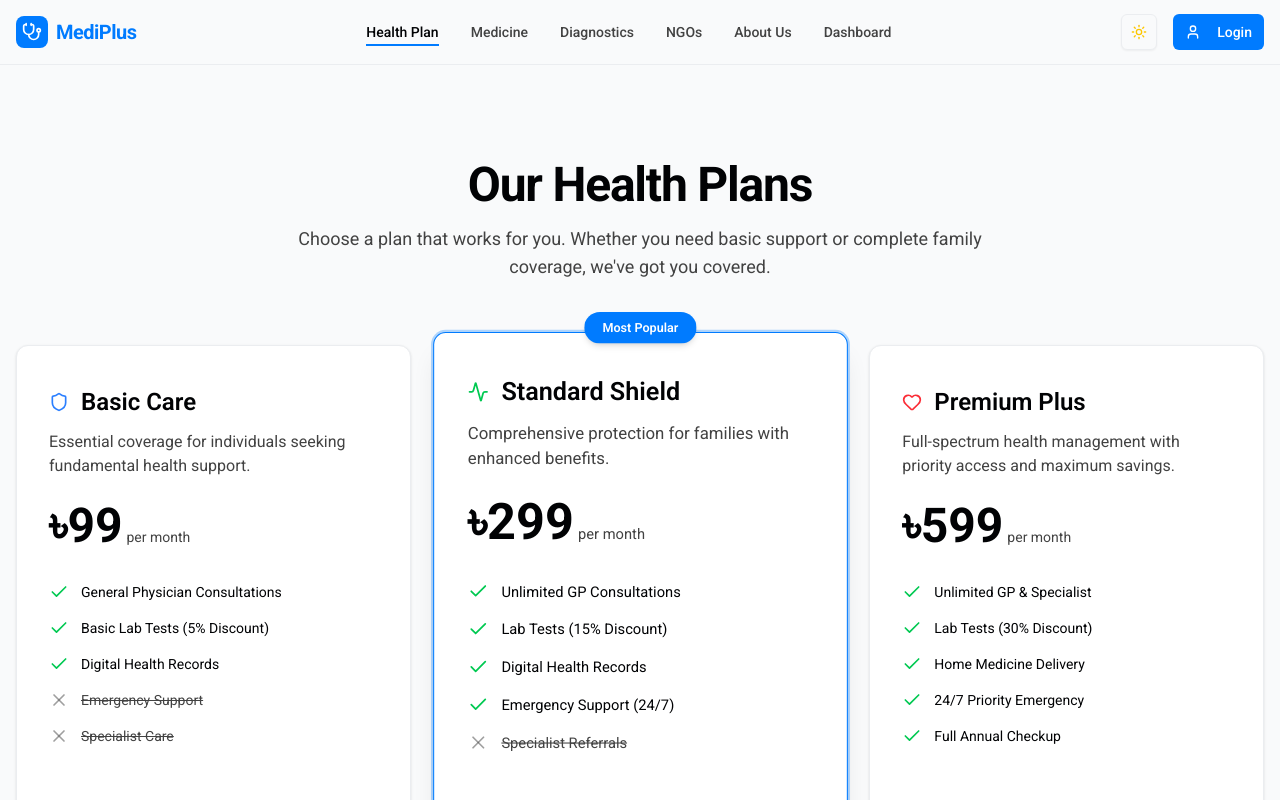
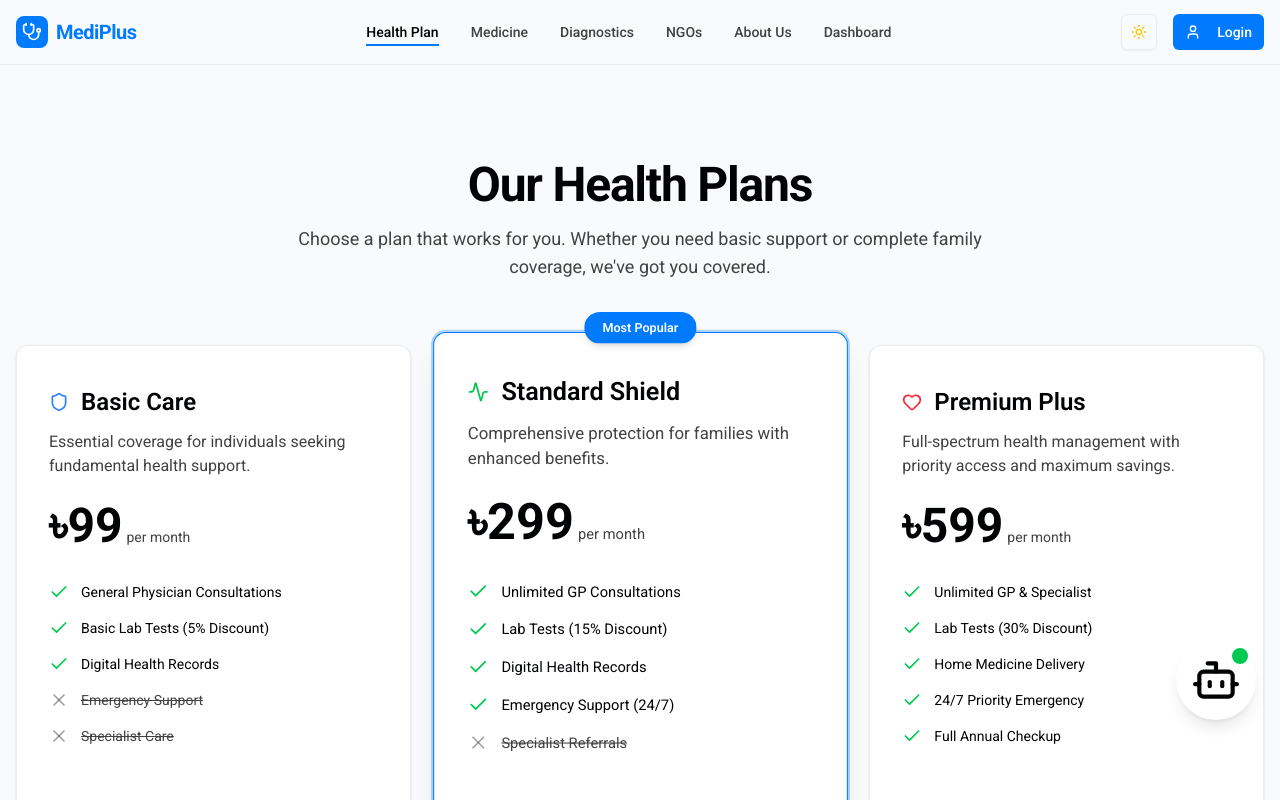
Before and after one commit to Abdulal-Roman09/mediplus-client, a Next.js app: page /health-plan in a window 1280 px wide. Shown: the top 800 px of the page. Built offline with nearby package versions, Linux system fonts and the light colour scheme.

Commit message:
feat:add a chat bot button

```diff
--- a/app/(withCommonLayout)/layout.tsx
+++ b/app/(withCommonLayout)/layout.tsx
@@ -1,14 +1,17 @@
-import { Footer } from "@/components/ux/Footer/Footer";
-import { Navbar } from "@/components/ux/navbar/navbar";
 import { ReactNode } from "react";
-
+import { Navbar } from "@/components/ux/Home/navbar/navbar";
+import { Footer } from "@/components/ux/Home/Footer/Footer";
+import AiHomePage from "@/components/ux/Home/Ai/AiPage";
 
 export default function Commonlayout({ children }: { children: ReactNode }) {
   return (
-    <div>
+    <div className="flex flex-col min-h-screen">
       <Navbar />
-      {children}
-      <Footer/>
+      <main>
+        {children}
+      </main>
+      <AiHomePage />
+      <Footer />
     </div>
   );
 }
--- a/app/(withCommonLayout)/page.tsx
+++ b/app/(withCommonLayout)/page.tsx
@@ -1,4 +1,4 @@
-import HeroSection from "@/components/ux/Home/HeroSection";
+import HeroSection from "@/components/ux/Home/HeroSection/HeroSection";
 import Spcialist from "@/components/ux/Home/Spcialist/Spcialist";
 import TopRatedDoctors from "@/components/ux/Home/TopRateedDoctor/TopRatedDoctor";
 import WhyChooseUs from "@/components/ux/Home/WhyChoiceUs/WhyChoiceUs";
--- /dev/null
+++ b/components/ux/Home/Ai/AiPage.jsx
@@ -0,0 +1,18 @@
+import { Bot } from "lucide-react";
+
+export default function AiPage() {
+  return (
+    <div className="fixed bottom-20 right-6 z-50">
+      <button
+        className="relative w-20 h-20 rounded-full shadow-lg flex items-center justify-center"
+      >
+        <Bot size={50} />
+
+        <span className="absolute top-2 right-2 flex h-4 w-4">
+          <span className="animate-ping absolute inline-flex h-full w-full rounded-full bg-green-400 opacity-75"></span>
+          <span className="relative inline-flex rounded-full h-4 w-4 bg-green-500"></span>
+        </span>
+      </button>
+    </div>
+  );
+}
--- a/components/ux/navbar/navbar.tsx
+++ b/components/ux/Home/navbar/navbar.tsx
@@ -7,7 +7,7 @@ import dynamic from "next/dynamic";
 import { navLinks } from "./navLink";
 import { Menu, X } from "lucide-react";
 import { ModeToggle } from "./ModeToggle";
-import Logo from "../sharedComponents/logo";
+import Logo from "../../sharedComponents/logo";
 import { usePathname } from "next/navigation";
 
 export function Navbar() {
--- a/components/ux/dashboard/DashboardLayout/DashboardNavbar/DashboardLayoutpage.tsx
+++ b/components/ux/dashboard/DashboardLayout/DashboardNavbar/DashboardLayoutpage.tsx
@@ -14,7 +14,7 @@ import { Skeleton } from "@/components/ui/skeleton";
 import { Separator } from "@/components/ui/separator";
 import { getUserInfo } from "@/services/auth.serivce";
 import { AppSidebar } from "../DashboardSidebar/app-sidebar";
-import { ModeToggle } from "@/components/ux/navbar/ModeToggle";
+import { ModeToggle } from "@/components/ux/Home/navbar/ModeToggle";
 import DashboardUserAvator from "./DashboardAvator/DashboardUserAvator";
 import { SidebarProvider, SidebarTrigger } from "@/components/ui/sidebar";
 
@@ -32,7 +32,6 @@ export default function DashboardLayoutPage({
     setUser(info);
     setLoading(false);
   }, []);
-
 
   if (loading) {
     return (
```
Also changed, not shown: components/ux/Home/Footer/Footer.tsx (renamed from components/ux/Footer/Footer.tsx), components/ux/Home/Footer/FooterLinks.ts (renamed from components/ux/Footer/FooterLinks.ts), components/ux/Home/HeroSection/HeroSection.tsx (renamed from components/ux/Home/HeroSection.tsx), components/ux/Home/navbar/AuthButton.tsx (renamed from components/ux/navbar/AuthButton.tsx), components/ux/Home/navbar/ModeToggle.tsx (renamed from components/ux/navbar/ModeToggle.tsx), components/ux/Home/navbar/navLink.ts (renamed from components/ux/navbar/navLink.ts).
